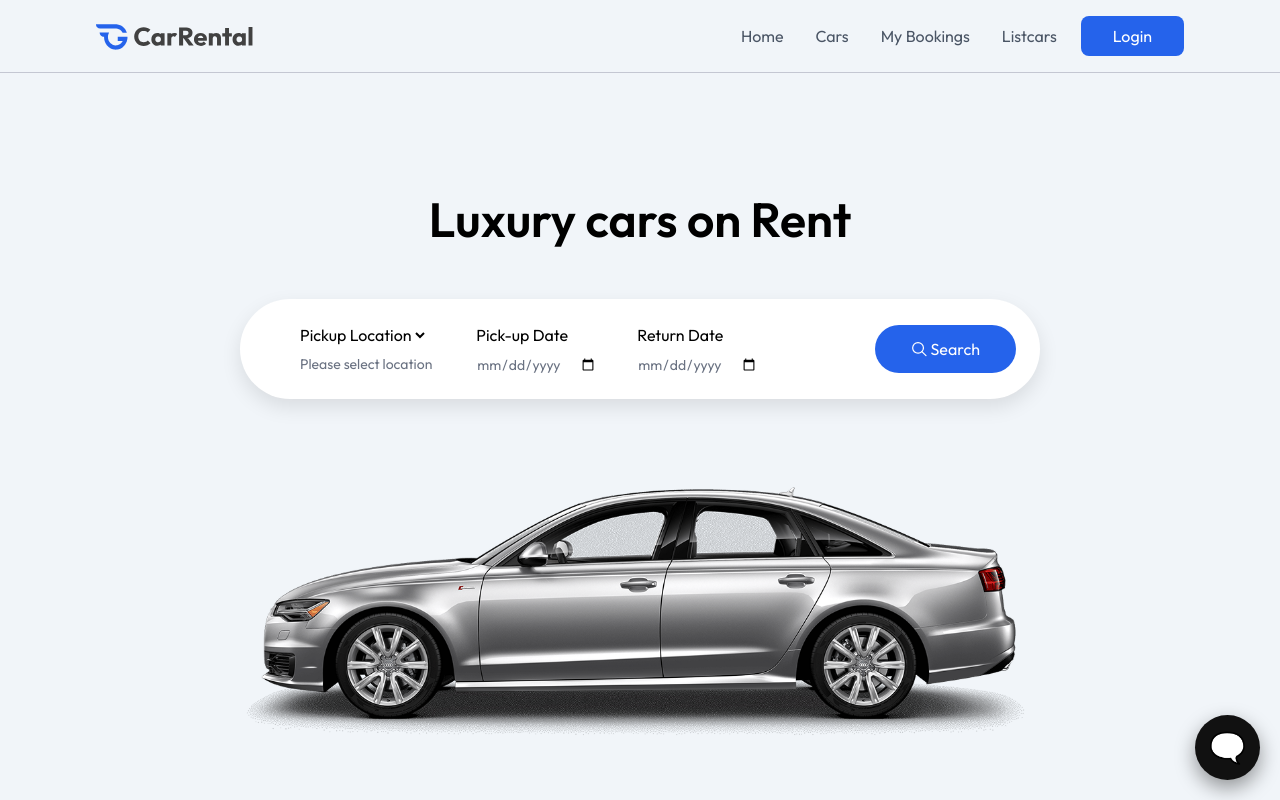
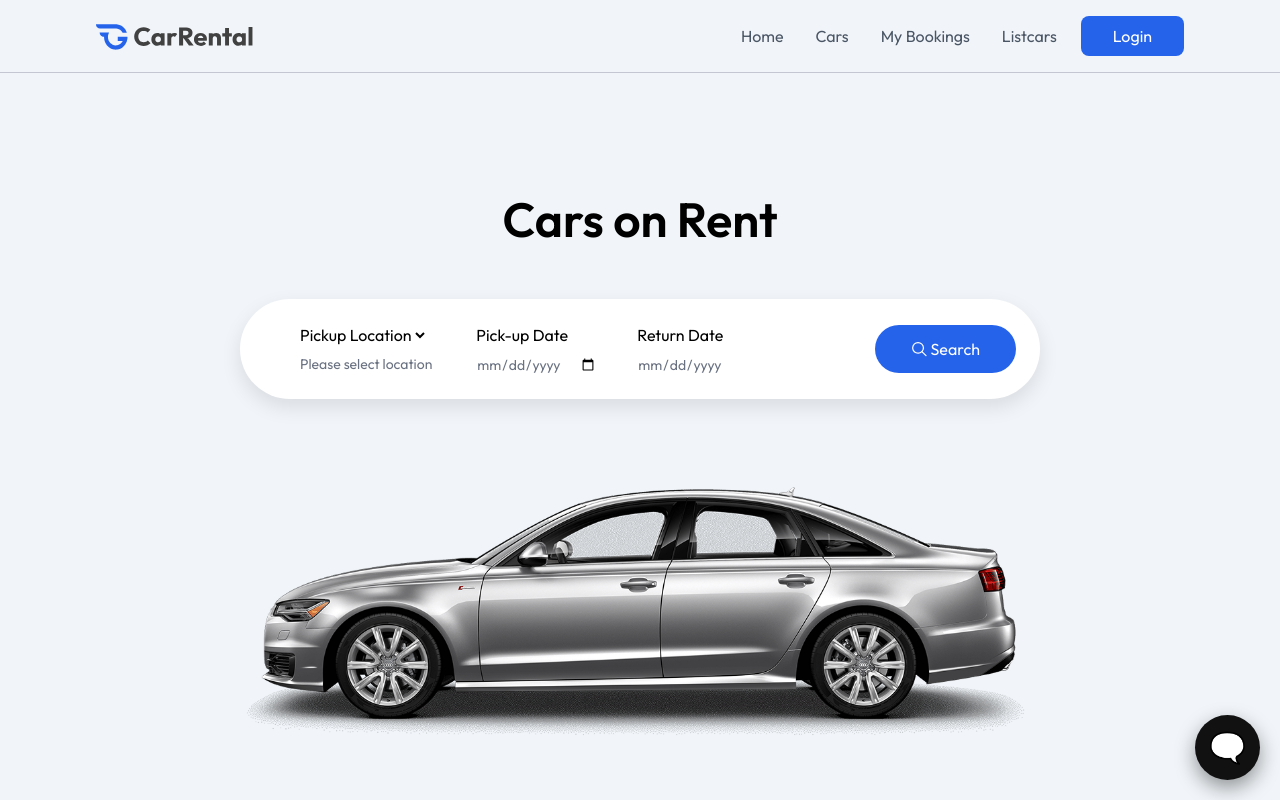
Before and after one commit to Sruthi4599/CAR_RENTAL, a React (Vite) app in the folder client/: page / in a window 1280 px wide. Shown: the top 800 px of the page. Built offline with nearby package versions, Linux system fonts and the light colour scheme.

Commit message:
Fixed return date validation and improved location filtering

```diff
--- a/client/src/components/CarsByLocationChart.jsx
+++ b/client/src/components/CarsByLocationChart.jsx
@@ -5,27 +5,56 @@ import {
   YAxis,
   Tooltip,
   ResponsiveContainer,
-  CartesianGrid
+  CartesianGrid,
+  LabelList
 } from "recharts";
 
 const CarsByLocationChart = ({ data }) => {
-  const chartData = data.map(item => ({
-    location: item._id,
-    totalCars: item.totalCars
-  }));
+
+  // ✅ Ensure max 5 bars (frontend safety)
+  const chartData = (data || [])
+    .slice(0, 5)
+    .map(item => ({
+      location: item.location || item._id,
+      totalCars: item.totalCars
+    }));
 
   return (
-    <ResponsiveContainer width="100%" height={280}>
-      <BarChart data={chartData}>
+    <ResponsiveContainer width="100%" height={300}>
+      <BarChart
+        data={chartData}
+        margin={{ top: 20, right: 20, left: 0, bottom: 10 }}
+      >
         <CartesianGrid stroke="#ede9f0" strokeDasharray="3 3" />
-        <XAxis dataKey="location" axisLine={false} tickLine={false} />
-        <YAxis allowDecimals={false} axisLine={false} tickLine={false} />
-        <Tooltip />
+
+        <XAxis
+          dataKey="location"
+          axisLine={false}
+          tickLine={false}
+        />
+
+        <YAxis
+          allowDecimals={false}
+          axisLine={false}
+          tickLine={false}
+        />
+
+        <Tooltip
+          cursor={{ fill: "rgba(0,0,0,0.05)" }}
+        />
+
         <Bar
           dataKey="totalCars"
           fill="#d2729cff"
           radius={[6, 6, 0, 0]}
-        />
+        >
+          {/* 🔥 Show value on top of bar */}
+          <LabelList
+            dataKey="totalCars"
+            position="top"
+          />
+        </Bar>
+
       </BarChart>
     </ResponsiveContainer>
   );
--- a/client/src/components/Hero.jsx
+++ b/client/src/components/Hero.jsx
@@ -1,83 +1,147 @@
-import React, { useState } from 'react'
+import React, { useState, useEffect } from 'react'
 import { assets, cityList } from '../assets/assets'
 import { useAppContext } from '../context/AppContext'
-import {motion} from 'motion/react'
+import { motion } from 'motion/react'
+import toast from 'react-hot-toast'
 
 const Hero = () => {
 
-    const [pickupLocation , setPickupLocation] = useState('')
+  const [pickupLocation, setPickupLocation] = useState('')
+  const { pickupDate, setPickupDate, returnDate, setReturnDate, navigate } = useAppContext()
 
-    const {pickupDate , setPickupDate, returnDate , setReturnDate, navigate} = useAppContext()
+  const today = new Date().toISOString().split('T')[0]
 
-    const handleSearch = (e)=>{
+  // 🔥 If pickup date changes and return date is before pickup → reset return date
+  useEffect(() => {
+    if (pickupDate && returnDate && returnDate <= pickupDate) {
+      setReturnDate('')
+    }
+  }, [pickupDate])
+
+  const handleSearch = (e) => {
     e.preventDefault()
-        navigate('/cars?pickupLocation=' + pickupLocation + '&pickupDate=' + pickupDate + '&returnDate=' + returnDate)
+
+    if (!pickupDate || !returnDate) {
+      toast.error("Please select both dates")
+      return
+    }
+
+    if (returnDate <= pickupDate) {
+      toast.error("Return date must be after pickup date")
+      return
+    }
+
+    navigate(
+      `/cars?pickupLocation=${pickupLocation}&pickupDate=${pickupDate}&returnDate=${returnDate}`
+    )
   }
 
   return (
     <motion.div
-    initial = {{opacity:0}}
-    animate = {{opacity: 1}}
-    transition = {{duration:0.8}}
-    className='h-screen flex flex-col items-center justify-center gap-14
-    bg-light text-center'>
+      initial={{ opacity: 0 }}
+      animate={{ opacity: 1 }}
+      transition={{ duration: 0.8 }}
+      className='h-screen flex flex-col items-center justify-center gap-14 bg-light text-center'
+    >
 
       <motion.h1
-    initial = {{y:50,opacity:0}}
-    animate = {{y:0, opacity: 1}}
-    transition = {{duration:0.8, delay: 0.2}}
-     className='text-4xl md:text-5xl font-semibold'>Luxury cars on Rent</motion.h1>
+        initial={{ y: 50, opacity: 0 }}
+        animate={{ y: 0, opacity: 1 }}
+        transition={{ duration: 0.8, delay: 0.2 }}
+        className='text-4xl md:text-5xl font-semibold'
+      >
+        Cars on Rent
+      </motion.h1>
 
       <motion.form
-    initial = {{scale: 0.95,opacity:0,y:50}}
-    animate = {{scale:1, opacity: 1,y:0}}
-    transition = {{duration:0.6, delay: 0.4}}
-    onSubmit={handleSearch} className='flex flex-col md:flex-row items-start md:items-center
-    justify-between p-6 rounded-lg md:rounded-full w-full max-w-80 md:max-w-200
-    bg-white shadow-[0px_8px_20px_rgba(0,0,0,0.1)]'>
+        onSubmit={handleSearch}
+        initial={{ scale: 0.95, opacity: 0, y: 50 }}
+        animate={{ scale: 1, opacity: 1, y: 0 }}
+        transition={{ duration: 0.6, delay: 0.4 }}
+        className='flex flex-col md:flex-row items-start md:items-center justify-between p-6 rounded-lg md:rounded-full w-full max-w-80 md:max-w-200 bg-white shadow-[0px_8px_20px_rgba(0,0,0,0.1)]'
+      >
 
-    <div className='flex flex-col md:flex-row items-start md:items-center
-    gap-10 min-md:ml-8'>
+        <div className='flex flex-col md:flex-row items-start md:items-center gap-10 min-md:ml-8'>
+
+          {/* Location */}
           <div className='flex flex-col items-start gap-2'>
-            <select required value={pickupLocation} onChange={(e)=>setPickupLocation(e.target.value)}>
+            <select
+              required
+              value={pickupLocation}
+              onChange={(e) => setPickupLocation(e.target.value)}
+            >
               <option value="">Pickup Location</option>
-                {cityList.map((city)=> <option key={city} value={city}>{city}</option>)}
+              {cityList.map((city) =>
+                <option key={city} value={city}>{city}</option>
+              )}
             </select>
-            <p className='px-1 text-sm text-gray-500'>{pickupLocation ? pickupLocation : 'Please select location'}</p>
+            <p className='px-1 text-sm text-gray-500'>
+              {pickupLocation ? pickupLocation : 'Please select location'}
+            </p>
+          </div>
+             {/* Pickup Date */}
+<div className='flex flex-col items-start gap-2'>
+  <label>Pick-up Date</label>
+  <input
+    type="date"
+    required
+    value={pickupDate}
+    onChange={(e) => {
+      const selectedDate = e.target.value
+      setPickupDate(selectedDate)
+
+      // If return date exists and is before pickup → reset it
+      if (returnDate && returnDate < selectedDate) {
+        setReturnDate(selectedDate)
+      }
+    }}
+    min={new Date().toISOString().split('T')[0]}
+    className='text-sm text-gray-500'
+  />
 </div>
 
+{/* Return Date */}
 <div className='flex flex-col items-start gap-2'>
-            <label htmlFor="pickup-date">Pick-up Date</label>
-            <input value={pickupDate} onChange={e=>setPickupDate(e.target.value)} type="date" id='pickup-date'
-            min={new Date().toISOString().split('T')[0]}
-            className='text-sm text-gray-500' required/>
+  <label>Return Date</label>
+  <input
+    type="date"
+    required
+    disabled={!pickupDate}
+    value={returnDate}
+    onChange={(e) => {
+      const selectedReturn = e.target.value
+
+      // Block only if strictly before pickup
+      if (selectedReturn <= pickupDate) return
+
+      setReturnDate(selectedReturn)
+    }}
+    min={pickupDate || ''}
+    className='text-sm text-gray-500'
+  />
+</div>
         </div>
 
-        <div className='flex flex-col items-start gap-2'>
-            <label htmlFor="return-date">Return Date</label>
-            <input value={returnDate} onChange={e=>setReturnDate(e.target.value)} type="date" id='return-date'
-            className='text-sm text-gray-500' required/>
-        </div>
-
-    </div>
         <motion.button
-    whileHover={{scale: 1.05}}
-    whileTap={{scale: 0.95}}
-    className='flex items-center justify-center gap-1  px-9 py-3
-        max-sm:mt-4 bg-primary hover:bg-primary-dull text-white rounded-full
-        cursor-pointer'>
+          whileHover={{ scale: 1.05 }}
+          whileTap={{ scale: 0.95 }}
+          className='flex items-center justify-center gap-1 px-9 py-3 max-sm:mt-4 bg-primary text-white rounded-full'
+        >
           <img src={assets.search_icon} alt="search" className='brightness-300' />
           Search
         </motion.button>
 
       </motion.form>
 
+      <motion.img
+        initial={{ y: 100, opacity: 0 }}
+        animate={{ y: 0, opacity: 1 }}
+        transition={{ duration: 0.8, delay: 0.6 }}
+        src={assets.main_car}
+        alt="car"
+        className='max-h-74'
+      />
 
-    <motion.img
-    initial = {{y:100,opacity:0}}
-    animate = {{y:0, opacity: 1}}
-    transition = {{duration:0.8, delay: 0.6}}
-     src={assets.main_car} alt="car" className='max-h-74' />
     </motion.div>
   )
 }
--- a/client/src/pages/CarDetails.jsx
+++ b/client/src/pages/CarDetails.jsx
@@ -387,7 +387,7 @@ const [showPayment, setShowPayment] = useState(false);
         });
 
         if (data.success) {
-          toast.success('Payment successful & booking confirmed ✅');
+          toast.success('Payment successful & booking confirmed');
           navigate('/my-bookings');
         } else {
           toast.error(data.message || 'Booking failed');
--- a/client/src/pages/Cars.jsx
+++ b/client/src/pages/Cars.jsx
@@ -1,26 +1,32 @@
 import React, { useEffect, useState } from 'react'
 import CarCard from '../components/CarCard'
 import { useAppContext } from '../context/AppContext'
+import { useSearchParams } from 'react-router-dom'
 import toast from 'react-hot-toast'
 
 const Cars = () => {
+
   const { axios } = useAppContext()
   const [cars, setCars] = useState([])
   const [loading, setLoading] = useState(true)
 
-  const fetchAllCars = async () => {
+  const [searchParams] = useSearchParams()
+  const pickupLocation = searchParams.get('pickupLocation')
+
+  const fetchCars = async () => {
     try {
-      const { data } = await axios.get('/api/users/cars')
+      setLoading(true)
+
+      const { data } = await axios.get(
+        `/api/users/cars?location=${pickupLocation || ''}`
+      )
 
       if (data.success) {
-        // ✅ SAFE FILTER
-        const availableCars = data.cars.filter(
-          (car) => car.isAvailable !== false
-        )
-        setCars(availableCars)
+        setCars(data.cars)
       } else {
-        toast.error(data.message || 'Failed to load cars')
+        toast.error(data.message)
       }
+
     } catch (error) {
       toast.error(error.response?.data?.message || error.message)
     } finally {
@@ -29,20 +35,23 @@ const Cars = () => {
   }
 
   useEffect(() => {
-    fetchAllCars()
-  }, [])
+    fetchCars()
+  }, [pickupLocation])
 
   return (
     <div className='px-6 md:px-16 lg:px-24 xl:px-32 py-16'>
+
       <h1 className='text-3xl font-semibold text-center mb-12'>
-        Available Cars
+        {pickupLocation
+          ? `Available Cars in ${pickupLocation}`
+          : 'Available Cars'}
       </h1>
 
       {loading ? (
         <p className='text-center text-gray-500'>Loading cars...</p>
       ) : cars.length === 0 ? (
         <p className='text-center text-gray-500'>
-          No cars available at the moment
+          No cars available for this location
         </p>
       ) : (
         <div className='grid grid-cols-1 sm:grid-cols-2 lg:grid-cols-3 gap-8'>
@@ -51,6 +60,7 @@ const Cars = () => {
           ))}
         </div>
       )}
+
     </div>
   )
 }
--- a/client/src/pages/Profile.jsx
+++ b/client/src/pages/Profile.jsx
@@ -27,7 +27,7 @@ const Profile = () => {
       );
 
       if (data.success) {
-        toast.success("Profile Image Updated ✅");
+        toast.success("Profile Image Updated");
         fetchUser();
       }
 
@@ -46,7 +46,7 @@ const Profile = () => {
       );
 
       if (data.success) {
-        toast.success("Name Updated ✅");
+        toast.success("Name Updated");
         fetchUser();
       }
 
```
Also changed, not shown: 2 other files (tests, documents, lock files or other folders). Lines whose indentation alone changed are shown as unchanged.
